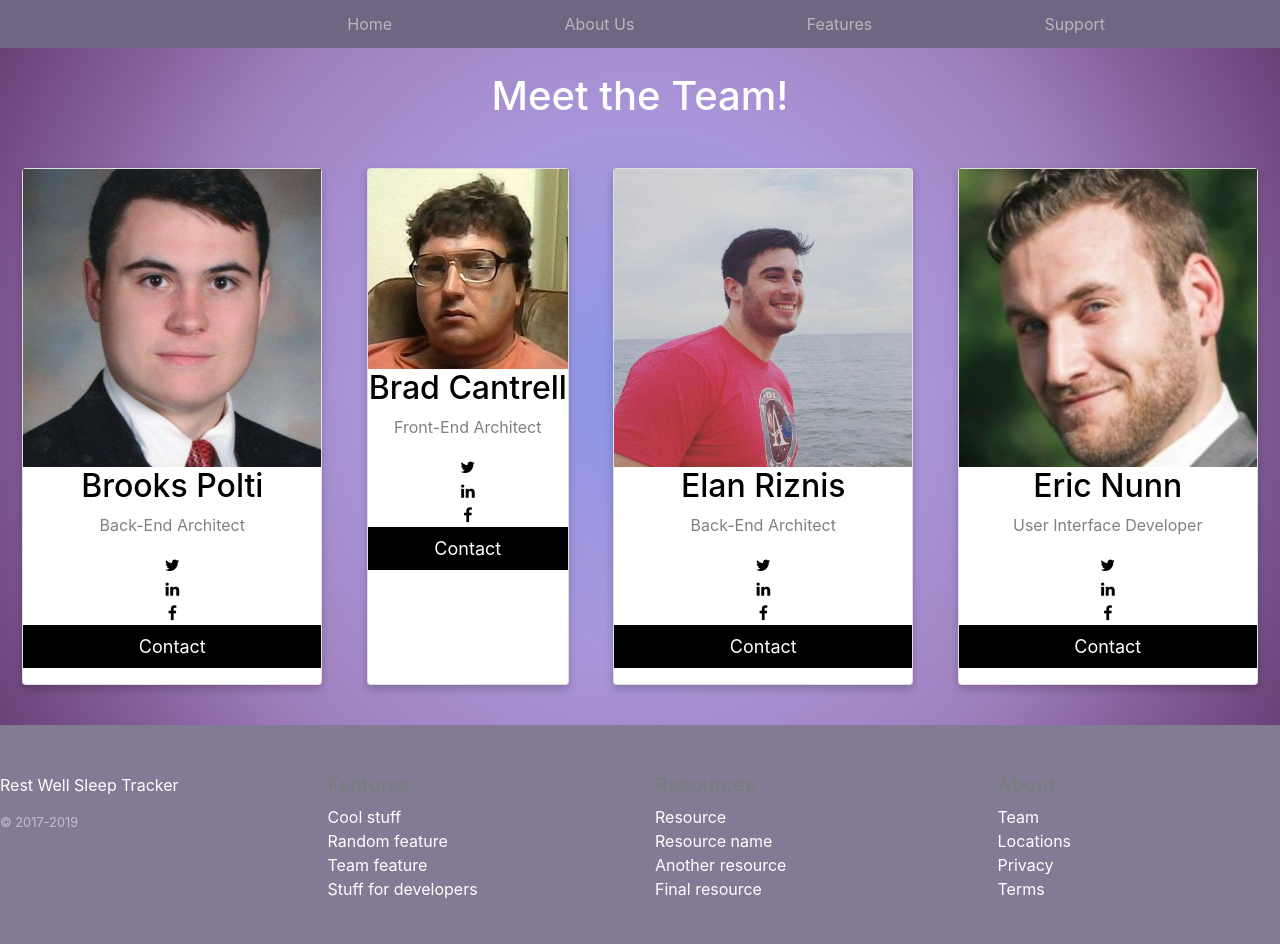
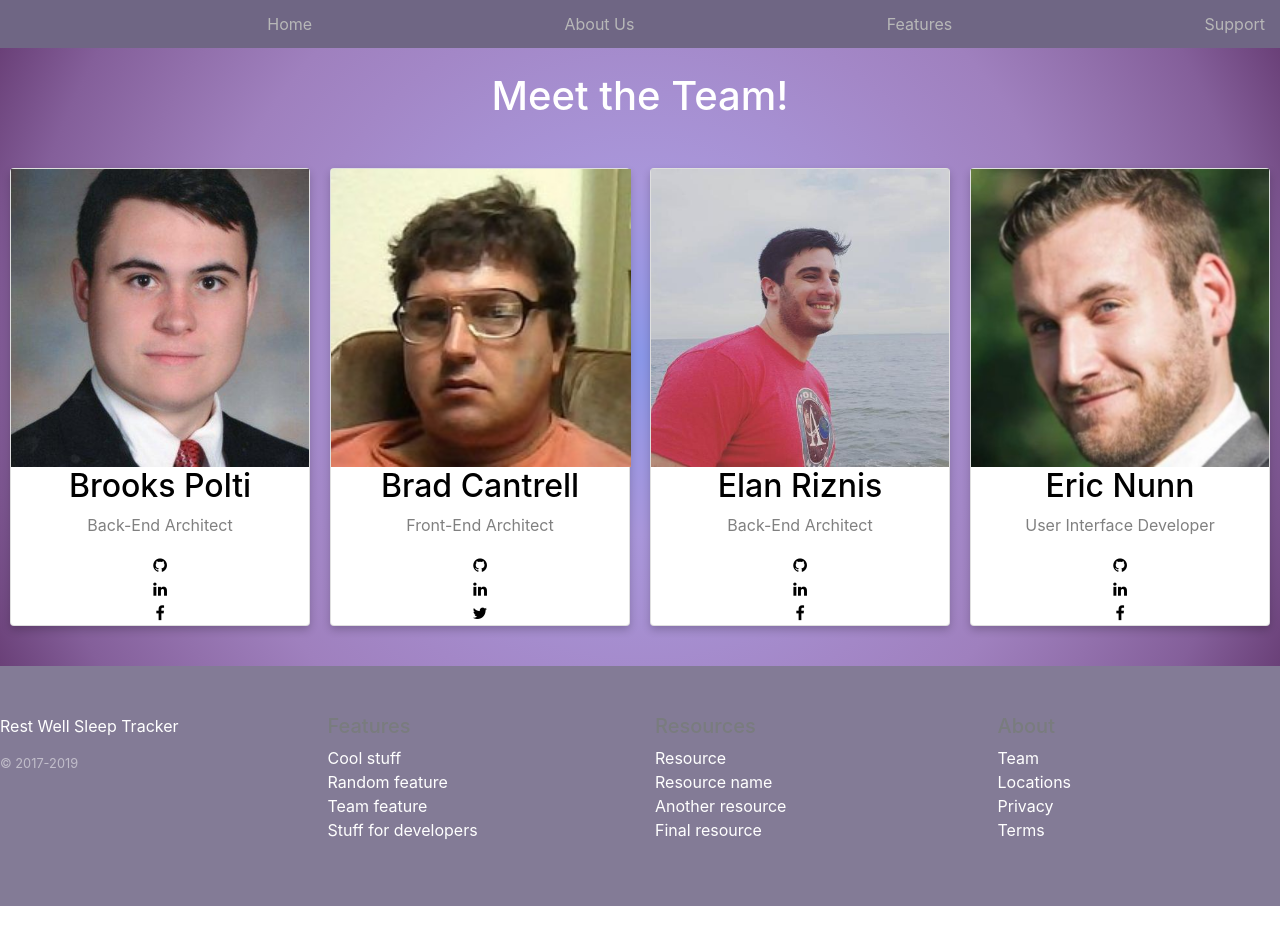
Before and after one commit to sleep-tracker/Web-UI-Eric, a plain HTML site: page about.html in a window 1280 px wide. After the commit the page ends 906 px from the top, so only its background shows below. Drawn offline with nearby package versions, Linux system fonts and the light colour scheme.

Commit message:
fixed height and width of brads picture. putting social links in about section

```diff
--- a/about.html
+++ b/about.html
@@ -35,37 +35,33 @@
         <img src="./images/brooks.jpg" alt="Brooks" style="width:100%">
         <h2>Brooks Polti</h2>
         <p class="title">Back-End Architect</p>
-        <a href="#"><i class="fa fa-twitter"></i></a>
+        <a href="#"><i class="fa fa-github"></i></a>
         <a href="#"><i class="fa fa-linkedin"></i></a>
         <a href="#"><i class="fa fa-facebook"></i></a>
-        <p><button>Contact</button></p>
       </div>
       <div class="card">
-            <img src="./images/brad.jpg" alt="Brad" style="width:100%">
+            <img id="brad" src="./images/brad.jpg" alt="Brad">
             <h2>Brad Cantrell</h2>
             <p class="title">Front-End Architect</p>
-            <a href="#"><i class="fa fa-twitter"></i></a>
-            <a href="#"><i class="fa fa-linkedin"></i></a>
-            <a href="#"><i class="fa fa-facebook"></i></a>
-            <p><button>Contact</button></p>
+            <a href="#"><i class="fa fa-github"></i></a>
+            <a href="https://www.linkedin.com/in/maxirater/"><i class="fa fa-linkedin"></i></a>
+            <a href="https://twitter.com/maxirater"><i class="fa fa-twitter"></i></a>
           </div>
           <div class="card">
                 <img src="./images/elan.jpg" alt="Elan" style="width:100%">
                 <h2>Elan Riznis</h2>
                 <p class="title">Back-End Architect</p>
-                <a href="#"><i class="fa fa-twitter"></i></a>
+                <a href="#"><i class="fa fa-github"></i></a>
                 <a href="#"><i class="fa fa-linkedin"></i></a>
                 <a href="#"><i class="fa fa-facebook"></i></a>
-                <p><button>Contact</button></p>
               </div>
               <div class="card">
                     <img src="./images/eric.jpg" alt="Eric" style="width:100%">
                     <h2>Eric Nunn</h2>
                     <p class="title">User Interface Developer</p>
-                    <a href="#"><i class="fa fa-twitter"></i></a>
+                    <a href="#"><i class="fa fa-github"></i></a>
                     <a href="#"><i class="fa fa-linkedin"></i></a>
                     <a href="#"><i class="fa fa-facebook"></i></a>
-                    <p><button>Contact</button></p>
                   </div>
                 </div> <!--End Card container-->
             </div> <!--End Main About Container-->
--- a/less/about.less
+++ b/less/about.less
@@ -1,5 +1,5 @@
 .main-about-container {
-    background-image: radial-gradient(circle, #8996e7, #9296e4, #9b96e1, #a296dd, #a996da, #a68fd1, #a387c7, #9f80be, #9270ac, #845f9a, #775089, #6a4078);
+    background-image: radial-gradient(circle, #8996e7, #9b96e1, #a996da, #a68fd1, #a387c7, #9f80be, #9270ac, #845f9a, #6a4078);
 
     h1 {
         color: white;
@@ -24,6 +24,11 @@
   .title {
     color: grey;
   }
+}
+
+img#brad {
+    height: 298px;
+    width: 300px;
 }
 
   button {
--- a/less/jumbotron.less
+++ b/less/jumbotron.less
@@ -2,13 +2,13 @@
     background-image: url('/images/sleeping-person.jpg');
     color: white;
     height: 100vh;
+
+  .row {
+    padding: 10% 0;
+  }
 
   .btn-lg {
     padding: .75rem 1.25rem;
     font-weight: 700;
   }
 }
-
-.container {
-  position: relative;
-}
--- a/less/main.less
+++ b/less/main.less
@@ -1,5 +1,5 @@
 .container {
-    max-width: 960px;
+    max-width: 100%;
   }
 
   .flex-equal > * {
```
Also changed, not shown: index.html (+4 -4 lines), css/about.css, css/index.css.
